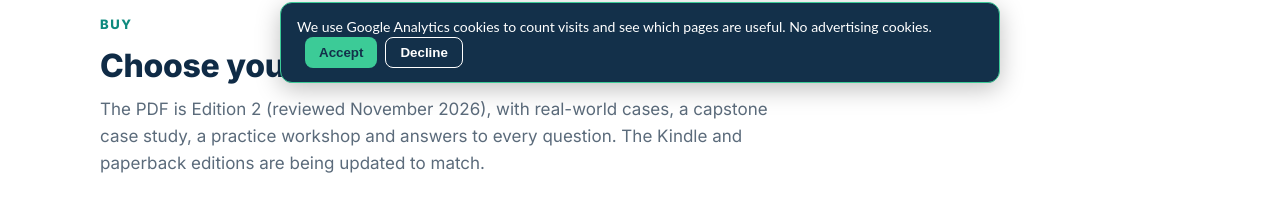
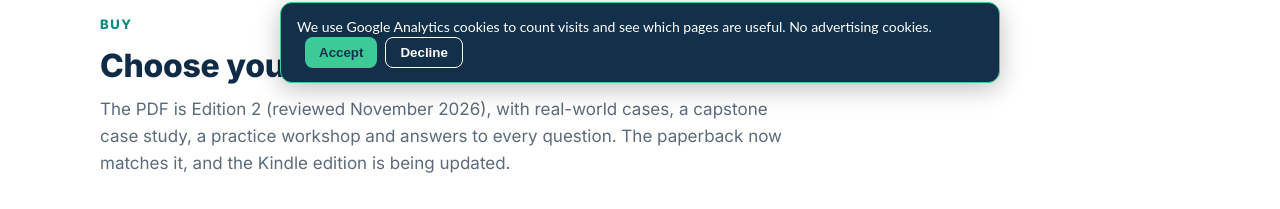
Before and after one commit to optimalpulseacademy/optimalpulseacademy.github.io, a plain HTML site: page credentialing.html in a window 1280 px wide. Shown: the part 705-914 px from the top of the page. Drawn offline with Linux system fonts and the light colour scheme.

Commit message:
Credentialing page: paperback now matches Edition 2
Updated the description for the PDF and Kindle editions to reflect the current status of the publications.

```diff
--- a/credentialing.html
+++ b/credentialing.html
@@ -209,7 +209,7 @@ a.gumroad-button .gumroad-button-logo,a.gumroad-button span.logo-full{display:no
 <div class="wrap">
 <p class="eyebrow">Buy</p>
 <h2>Choose your format</h2>
-<p class="sub">The PDF is Edition 2 (reviewed November 2026), with real-world cases, a capstone case study, a practice workshop and answers to every question. The Kindle and paperback editions are being updated to match.</p>
+<p class="sub">The PDF is Edition 2 (reviewed November 2026), with real-world cases, a capstone case study, a practice workshop and answers to every question. The paperback now matches it, and the Kindle edition is being updated.</p>
 <div class="buy">
 <div class="opt best"><span class="k">PDF &middot; instant download</span><h3>Gumroad</h3><div class="price">$4.99</div><p>Pay by card or PayPal right here on this page.</p><a class="btn btn-dark gumroad-button" href="https://optimalpulse.gumroad.com/l/ueukax/NEWPRICE">Buy the PDF</a></div>
 <div class="opt"><span class="k">PDF &middot; instant download</span><h3>Payhip</h3><div class="price">$4.99</div><p>The same PDF with another secure checkout.</p><a class="btn btn-dark" href="https://payhip.com/b/hQi2H" target="_blank" rel="noopener">Buy on Payhip</a></div>
```
